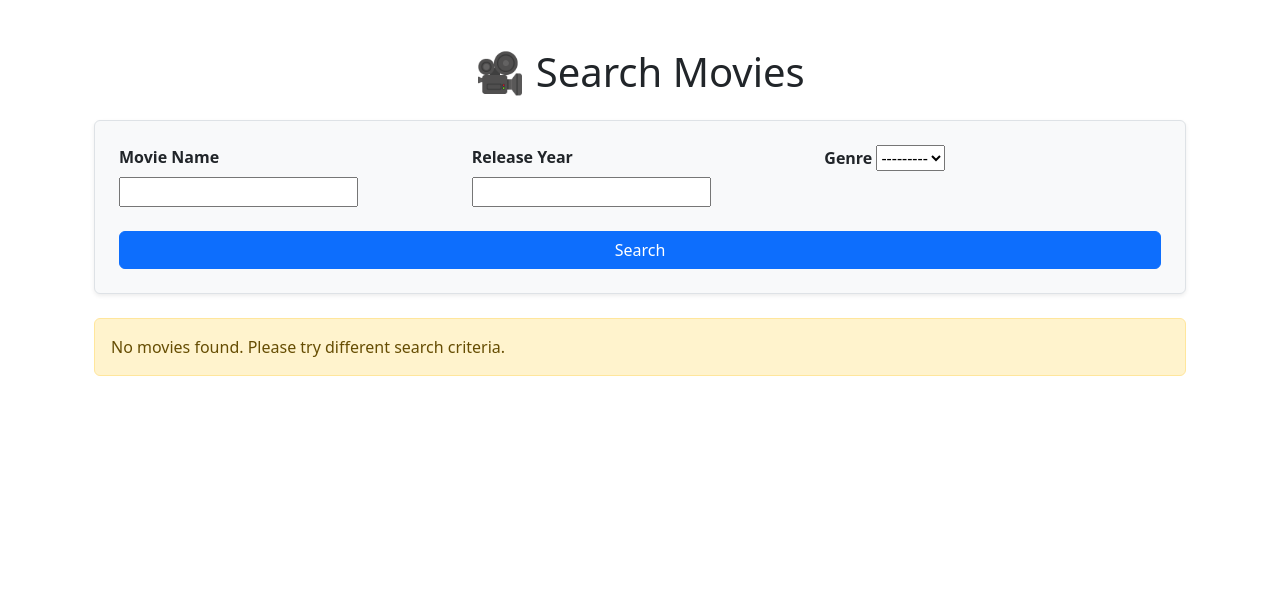
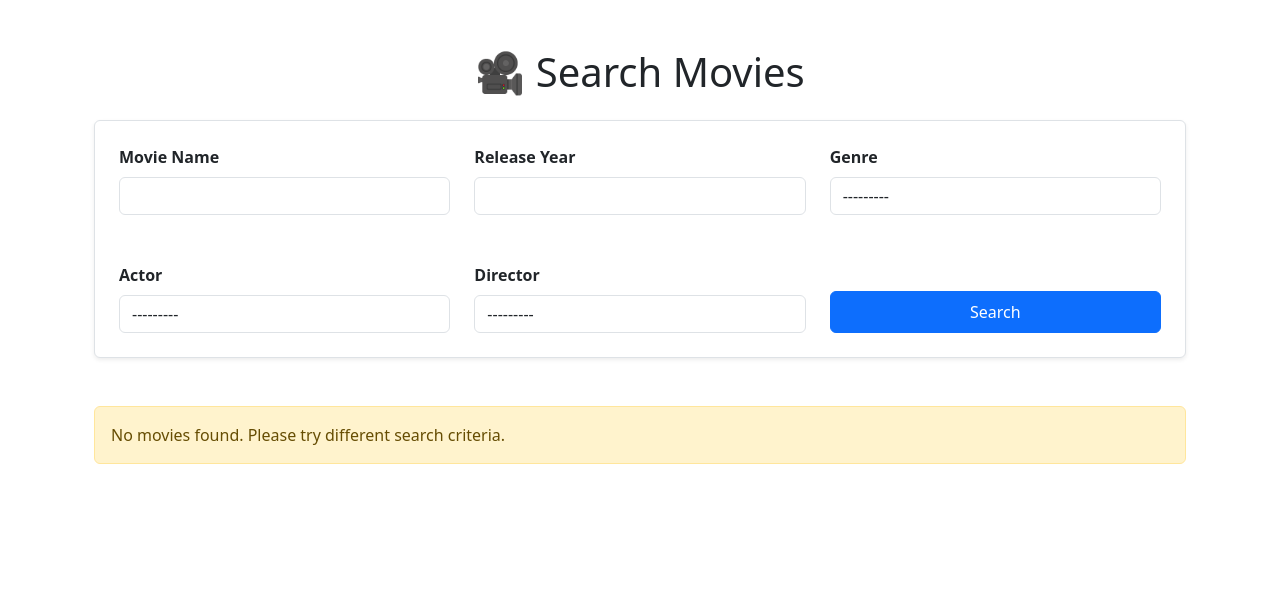
Before and after one commit to fedirky/Algorithmics-Movies-Project, a Django app: page /movies/search/ in a window 1280 px wide. Shown: the part 56-654 px from the top of the page. Run offline with Django 4.2, Linux system fonts and the light colour scheme; data that the repository does not hold is empty.

Commit message:
Added search by actor and director

```diff
--- a/algorithmics_project/urls.py
+++ b/algorithmics_project/urls.py
@@ -16,8 +16,10 @@ Including another URLconf
 """
 from django.contrib import admin
 from django.urls import path, include
+from users.views import index_page
 
 urlpatterns = [
+    path('', index_page, name='index'),
     path('admin/', admin.site.urls),
     path("movies/", include('movies.urls')),
     path("users/", include('users.urls')),
--- a/movies/forms.py
+++ b/movies/forms.py
@@ -1,6 +1,6 @@
 # forms.py
 from django import forms
-from .models import Movie, MovieGenre
+from .models import Movie, MovieGenre, MovieStar, MovieDirector
 
 class MovieSearchForm(forms.Form):
     name = forms.CharField(required=False, label="Movie Name")
@@ -10,3 +10,13 @@ class MovieSearchForm(forms.Form):
         required=False,
         label="Genre"
     )
+    actor = forms.ModelChoiceField(
+        queryset=MovieStar.objects.all(),
+        required=False,
+        label="Actor"
+    )
+    director = forms.ModelChoiceField(
+        queryset=MovieDirector.objects.all(),
+        required=False,
+        label="Director"
+    )
--- a/movies/templates/movies/search_movies.html
+++ b/movies/templates/movies/search_movies.html
@@ -6,22 +6,36 @@
     <div class="container my-4">
         <h1 class="text-center mb-4">🎥 Search Movies</h1>
 
-        <form method="get" class="mb-4 p-4 border rounded shadow-sm bg-light">
-            <div class="row g-3">
+        {% load custom_filters %}
+        <form method="get" class="mb-5 p-4 border rounded shadow-sm bg-white">
+            <div class="row g-4">
                 <div class="col-md-4">
-                    <label for="id_name" class="form-label fw-bold">Movie Name</label>
-                    {{ form.name }}
+                    <label for="id_name" class="form-label fw-semibold">Movie Name</label>
+                    {{ form.name|add_class:"form-control" }}
                 </div>
                 <div class="col-md-4">
-                    <label for="id_year" class="form-label fw-bold">Release Year</label>
-                    {{ form.year }}
+                    <label for="id_year" class="form-label fw-semibold">Release Year</label>
+                    {{ form.year|add_class:"form-control" }}
                 </div>
                 <div class="col-md-4">
-                    <label for="id_genre" class="form-label fw-bold">Genre</label>
-                    {{ form.genre }}
+                    <label for="id_genre" class="form-label fw-semibold">Genre</label>
+                    {{ form.genre|add_class:"form-control" }}
                 </div>
             </div>
-            <button type="submit" class="btn btn-primary mt-4 w-100">Search</button>
+
+            <div class="row g-4 mt-4">
+                <div class="col-md-4">
+                    <label for="id_actor" class="form-label fw-semibold">Actor</label>
+                    {{ form.actor|add_class:"form-control" }}
+                </div>
+                <div class="col-md-4">
+                    <label for="id_director" class="form-label fw-semibold">Director</label>
+                    {{ form.director|add_class:"form-control" }}
+                </div>
+                <div class="col-md-4 d-flex align-items-end">
+                    <button type="submit" class="btn btn-primary w-100 py-2">Search</button>
+                </div>
+            </div>
         </form>
 
         <div class="list-group">
--- /dev/null
+++ b/movies/templatetags/custom_filters.py
@@ -0,0 +1,11 @@
+from django import template
+from django.utils.safestring import mark_safe
+
+register = template.Library()
+
+@register.filter(name='add_class')
+def add_class(field, css_class):
+    """Adds a CSS class to a form field widget."""
+    if hasattr(field, 'as_widget'):
+        return field.as_widget(attrs={"class": css_class})
+    return field
--- a/movies/views.py
+++ b/movies/views.py
@@ -44,14 +44,20 @@ class MovieSearchView(ListView):
             name = form.cleaned_data.get('name')
             year = form.cleaned_data.get('year')
             genre = form.cleaned_data.get('genre')
+            actor = form.cleaned_data.get('actor')
+            director = form.cleaned_data.get('director')
 
             if name:
                 queryset = queryset.filter(movie_name__icontains=name)
             if year:
                 queryset = queryset.filter(year=year)
             if genre:
-                queryset = queryset.filter(genres=genre)
-        return queryset
+                queryset = queryset.filter(genres__name__icontains=genre)
+            if actor:
+                queryset = queryset.filter(stars__name__icontains=actor)
+            if director:
+                queryset = queryset.filter(directors__name__icontains=director)
+        return queryset.distinct()
 
     def get_form(self):
         return MovieSearchForm(self.request.GET or None)
@@ -60,6 +66,7 @@ class MovieSearchView(ListView):
         context = super().get_context_data(**kwargs)
         context['form'] = self.get_form()
         return context
+
 
 
 class MovieWatchUpdateView(View):
--- a/users/templates/base.html
+++ b/users/templates/base.html
@@ -49,7 +49,7 @@
 <!-- Navigation Bar -->
         <nav class="navbar navbar-expand-lg navbar-dark">
             <div class="container-fluid">
-                <a class="navbar-brand" href="#">FilmSearch</a>
+                <a class="navbar-brand" href="{% url 'index' %}">FilmSearch</a>
                 <button class="navbar-toggler" type="button" data-bs-toggle="collapse" data-bs-target="#navbarNav" aria-controls="navbarNav" aria-expanded="false" aria-label="Toggle navigation">
                     <span class="navbar-toggler-icon"></span>
                 </button>
```
Also changed, not shown: users/templates/index.html (added, +35 -0 lines), users/templates/users/recommendations.html (+4 -4 lines), users/views.py (+27 -11 lines), movies/templatetags/__init__.py (added), users/urls.py (line endings or trailing spaces).
